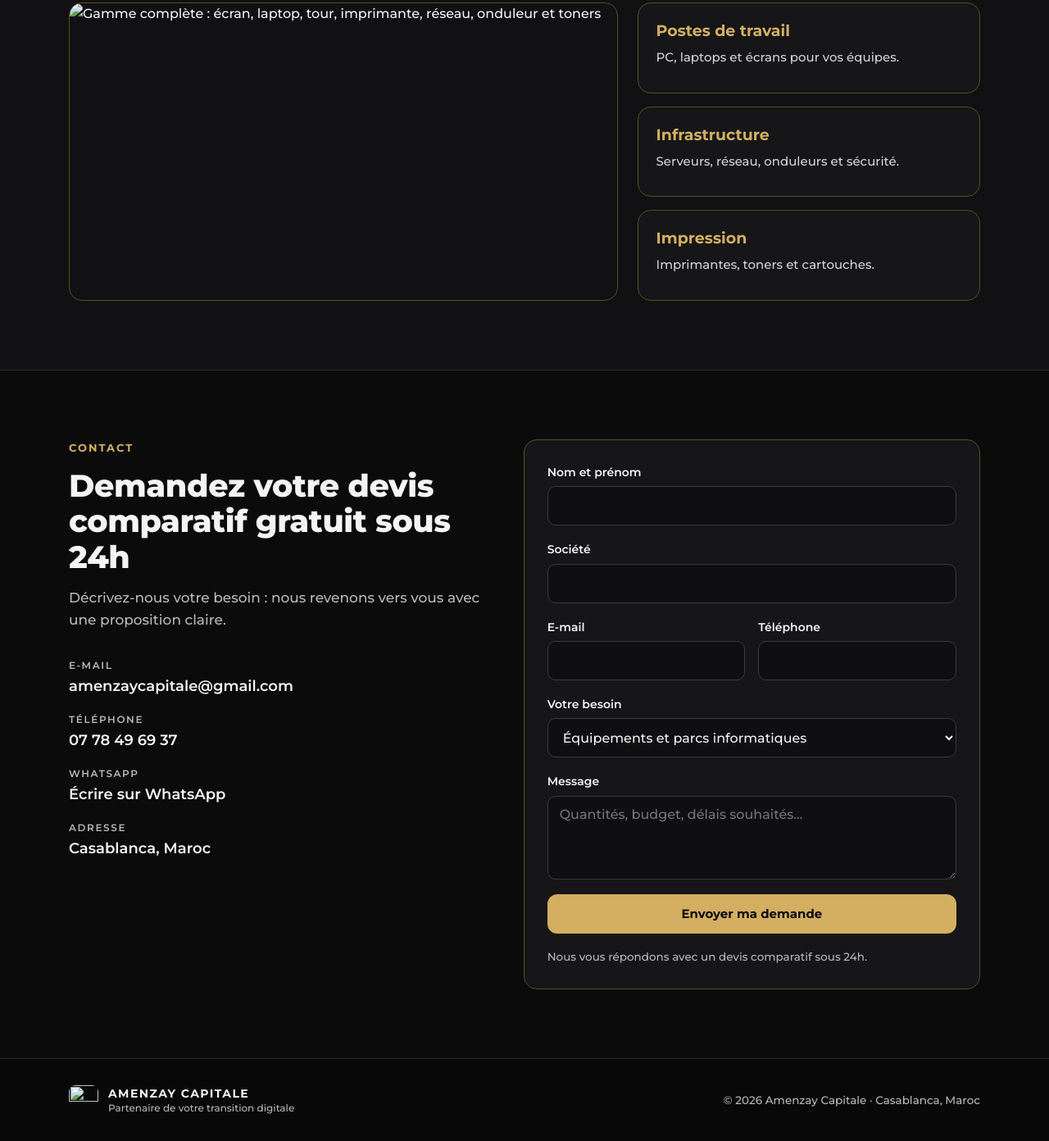
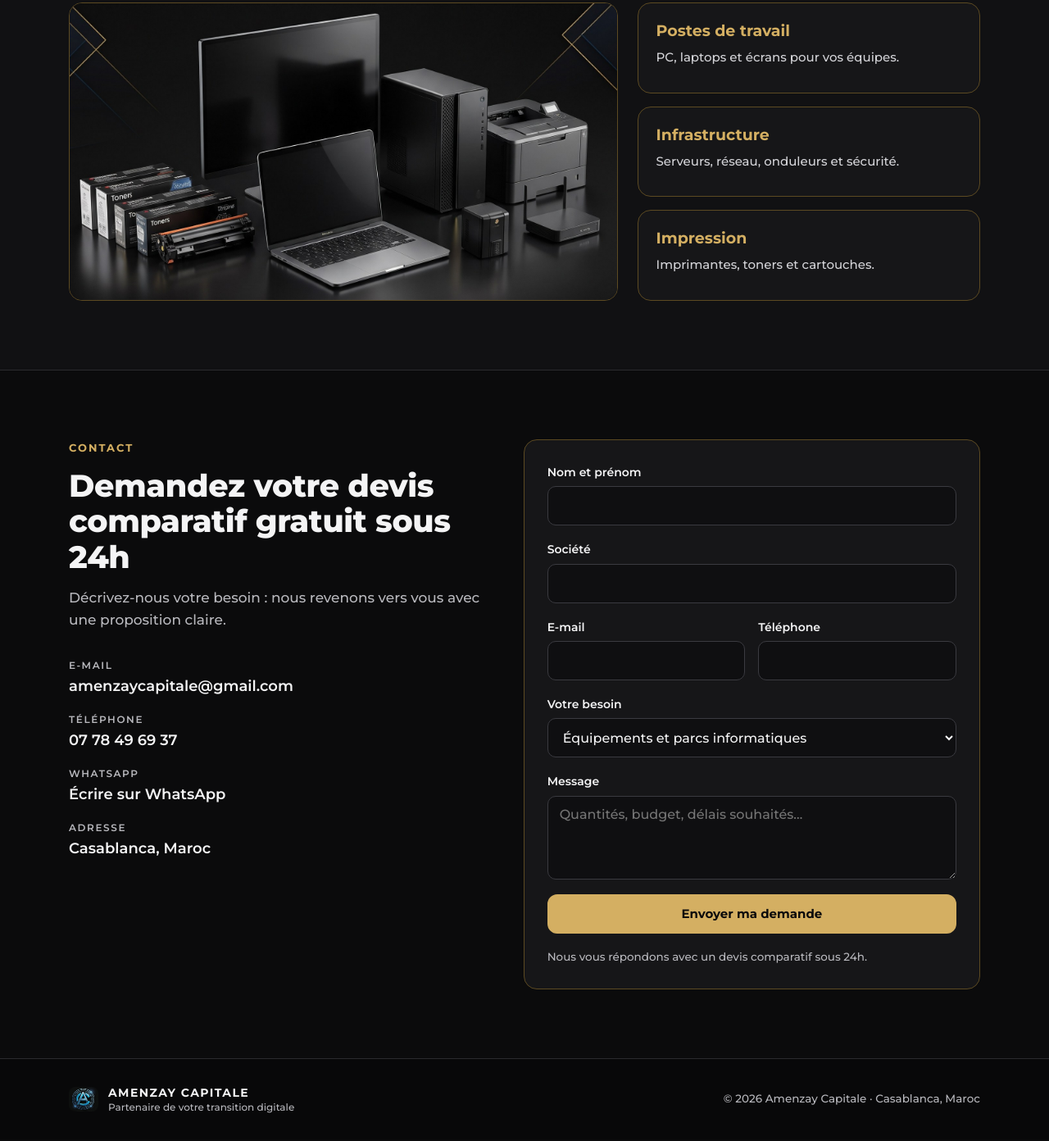
Before and after one commit to Haimoudmeriem/amenzay-capital, a plain HTML site: page index.html in a window 1280 px wide. Shown: the part 2819-4211 px from the top of the page at 82% size. Drawn offline with Linux system fonts and the light colour scheme.

Commit message:
Update image paths in index.html

```diff
--- a/index.html
+++ b/index.html
@@ -180,7 +180,7 @@
 
     <div class="showcase">
       <figure class="showcase-main">
-        <img src="assets/produits.jpg" alt="Gamme complète : écran, laptop, tour, imprimante, réseau, onduleur et toners" loading="lazy" width="1692" height="916">
+        <img src="produits.jpg" alt="Gamme complète : écran, laptop, tour, imprimante, réseau, onduleur et toners" loading="lazy" width="1692" height="916">
       </figure>
       <div class="showcase-list">
         <div class="pill-card"><h3>Postes de travail</h3><p>PC, laptops et écrans pour vos équipes.</p></div>
@@ -254,7 +254,7 @@
 <footer class="site-footer">
   <div class="container footer-row">
     <div class="footer-brand">
-      <img src="assets/logo.png" alt="" width="36" height="36">
+      <img src="logo.png" alt="" width="36" height="36">
       <div>
         <strong>AMENZAY CAPITALE</strong>
         <span>Partenaire de votre transition digitale</span>
```
